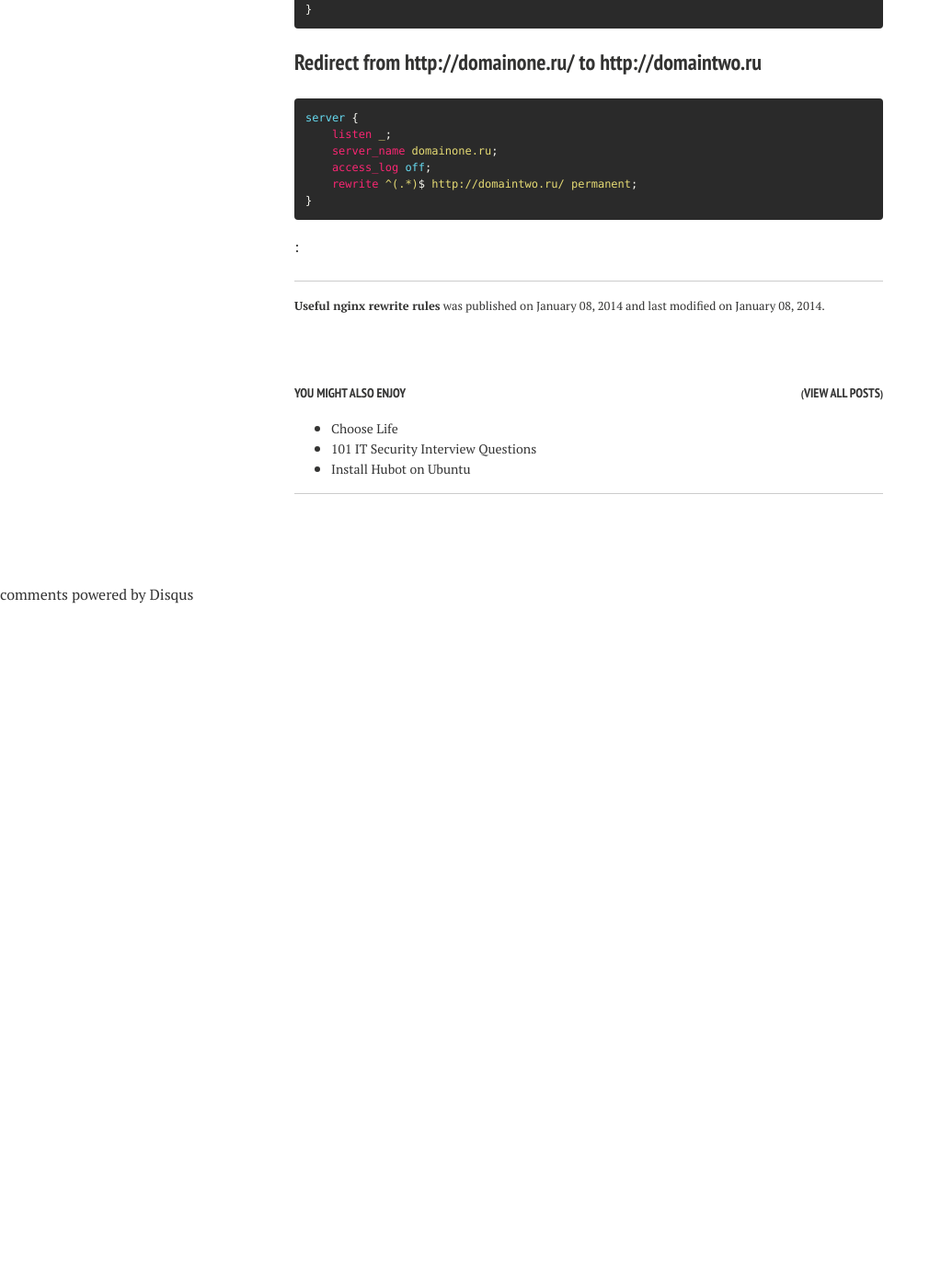
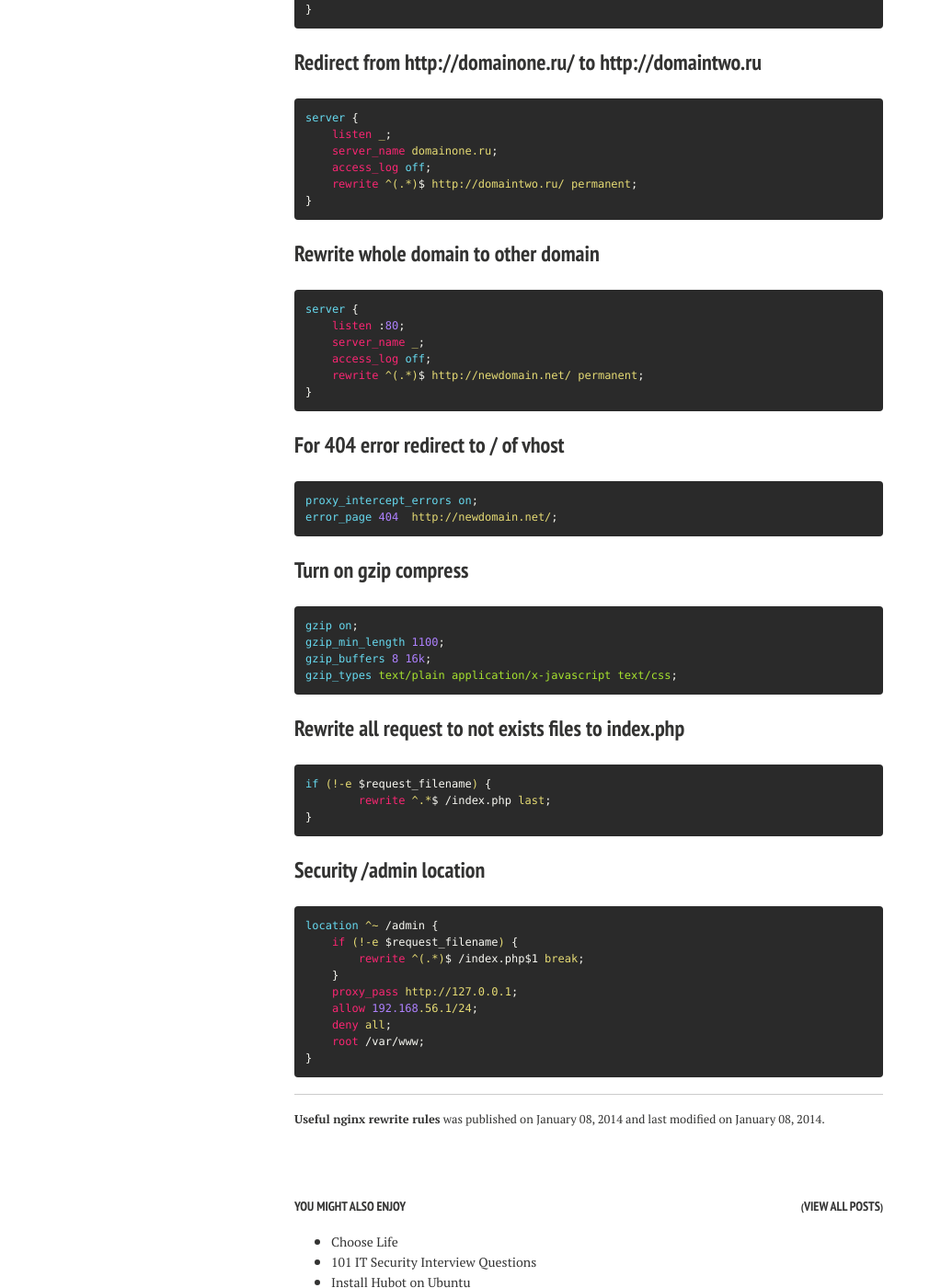
Before and after one commit to jivoi/jivoi.github.io, a Jekyll site: the page built from _posts/2014-01-08-nginx-configs.md, in a window 1280 px wide and 1400 px high, scrolled down 2119 px. Shown: the whole window at 92% size, without its empty margins (0-1023 px from the left). Built offline with Jekyll 4.4.1, drawn with Linux system fonts in a browser that asks for light colours; nearby versions of some CDN libraries; comment, search, counter and statistics services are not loaded; before the commit the page ends 2776 px from its top, so only the background shows below that.

Commit message:
nginx rules

```diff
--- a/_posts/2014-01-08-nginx-configs.md
+++ b/_posts/2014-01-08-nginx-configs.md
@@ -74,7 +74,7 @@ if ($host ~* www\.(.*)) {
 ### Rewrite request from img/site to images
 {% highlight nginx %}
 location /img/site {
-		if (!-f $request_filename) {
+	if (!-f $request_filename) {
 		rewrite ^/img/site/(.*) /images/$1 break;
 	}
 }
@@ -103,7 +103,7 @@ location /html/ {
 location / {
     set $newdomain_host domain.newdomain.ru;
     if ($host ~ (.*).domain.ru) {
-    set $newdomain_host "$1.domain.newdomain.ru";
+    	set $newdomain_host "$1.domain.newdomain.ru";
     }
     rewrite /(.*)$  http://$newdomain_host/$1 permanent;
 }
@@ -117,4 +117,48 @@ server {
     access_log off;
     rewrite ^(.*)$ http://domaintwo.ru/ permanent;
 }
-{% endhighlight %}:
+{% endhighlight %}
+
+### Rewrite whole domain to other domain
+{% highlight nginx %}
+server {
+    listen :80;
+    server_name _;
+    access_log off;
+    rewrite ^(.*)$ http://newdomain.net/ permanent;
+}
+{% endhighlight %}
+
+### For 404 error redirect to / of vhost
+{% highlight nginx %}
+proxy_intercept_errors on;
+error_page 404  http://newdomain.net/;
+{% endhighlight %}
+
+### Turn on gzip compress
+{% highlight nginx %}
+gzip on;
+gzip_min_length 1100;
+gzip_buffers 8 16k;
+gzip_types text/plain application/x-javascript text/css;
+{% endhighlight %}
+
+### Rewrite all request to not exists files to index.php
+{% highlight nginx %}
+if (!-e $request_filename) {
+	rewrite ^.*$ /index.php last;
+}
+{% endhighlight %}
+
+### Security /admin location
+{% highlight nginx %}
+location ^~ /admin {
+    if (!-e $request_filename) {
+    	rewrite ^(.*)$ /index.php$1 break;
+    }
+    proxy_pass http://127.0.0.1;
+    allow 192.168.56.1/24;
+    deny all;
+    root /var/www;
+}
+{% endhighlight %}
```
